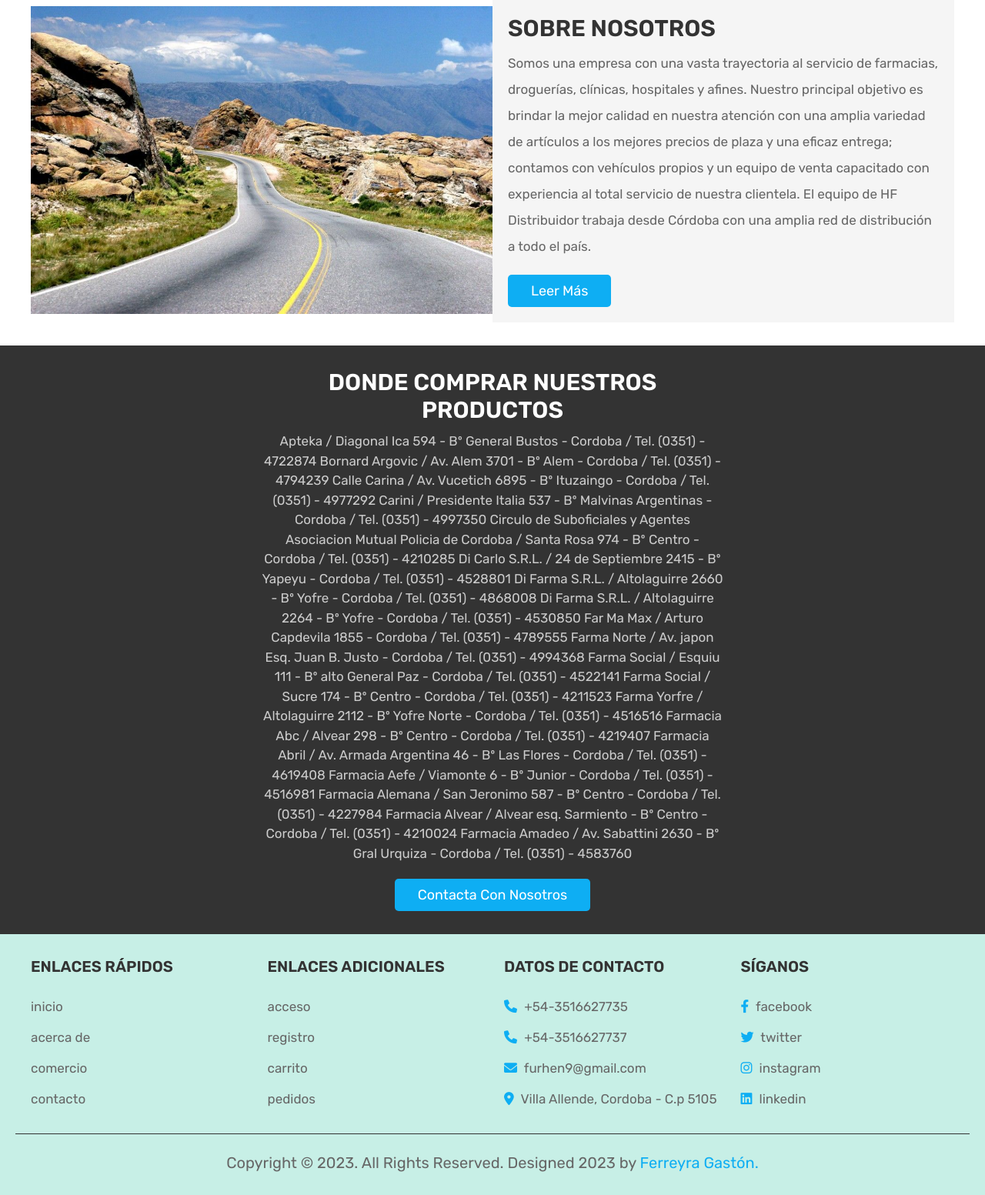
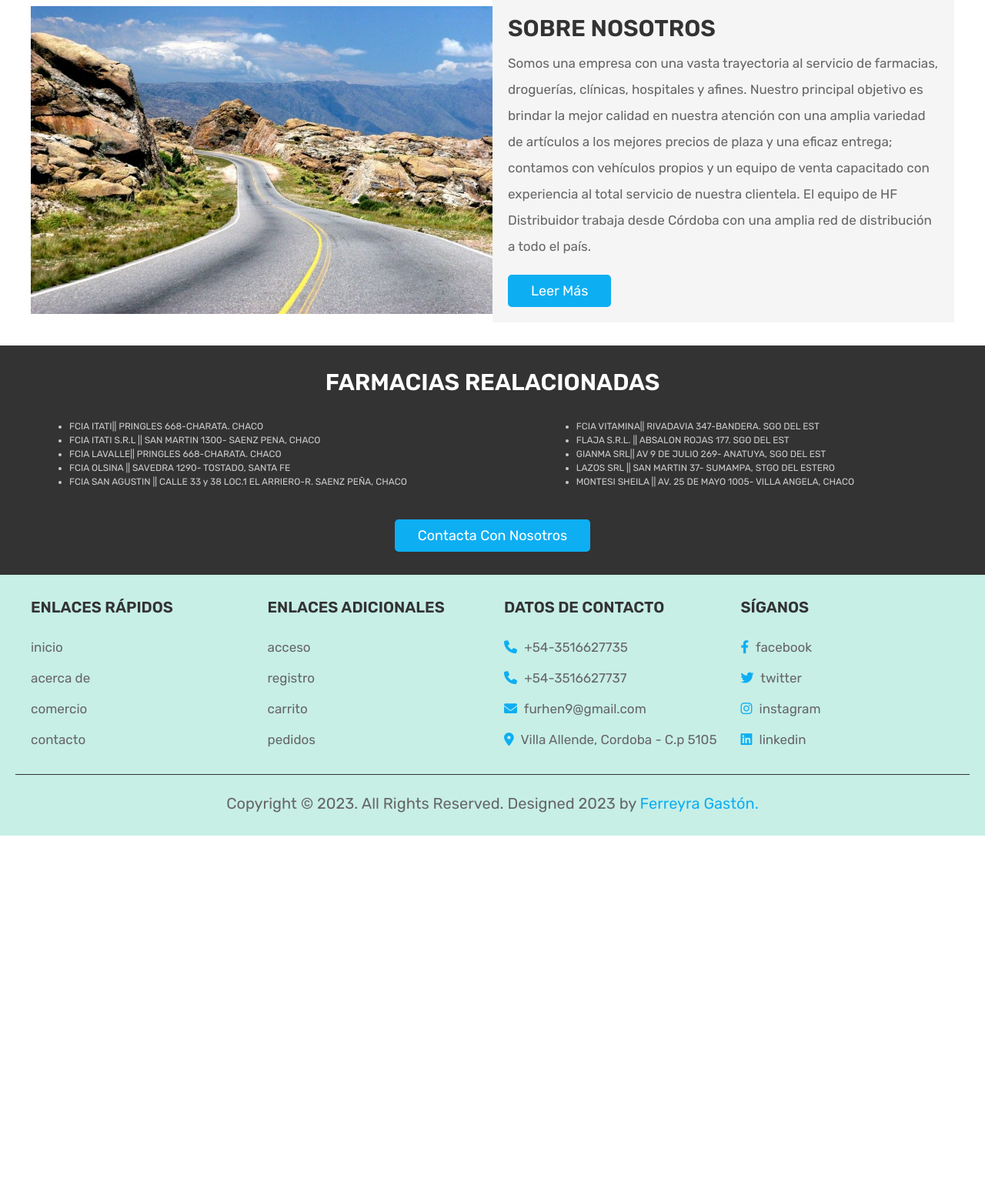
Before and after one commit to ferreyraGaston/Tienda-Online-mas-Dashboard, a PHP site: page /home.php in a window 1280 px wide. Shown: the part 980-2533 px from the top of the page at 77% size. After the commit the page ends 2066 px from the top, so only its background shows below. Run offline with PHP 8.4, Linux system fonts and the light colour scheme; the visitor is signed in with stand-in values (Sample User, id 1); data that the repository does not hold is empty.

Commit message:
contenedor1

```diff
--- a/css/style.css
+++ b/css/style.css
@@ -485,9 +485,9 @@ section{
 }
 
 .home-contact .content{
-   max-width: 60rem;
+   max-width: 130rem;
+   margin:0 auto;
    text-align: center;
-   margin:0 auto;
 }
 
 .home-contact .content h3{
@@ -496,12 +496,34 @@ section{
    color:var(--white);
 }
 
-.home-contact .content p{
+.home-contact .content .contenedor{
    padding:1rem 0;
    line-height: 1.5;
    color:var(--light-white);
-   font-size: 1.7rem;
+   display: grid;
+   grid-template-columns: auto auto;
+
 }
+.home-contact .content .contenedor .contenedor1{
+   width: 80%;
+   margin: 0 5rem;
+   border-radius: 2rem;
+   font-size: 1.2rem;
+   text-align: left;
+   padding-left: 4rem;
+   padding: 2rem;
+}
+
+.home-contact .content .contenedor .contenedor2{
+   width: 80%;
+   margin: 0 5rem;
+   border-radius: 2rem;
+   font-size: 1.2rem;
+   text-align: left;
+   padding-left: 4rem;
+   padding: 2rem;
+}
+
 
 .reviews{
    background-color: var(--light-bg);
@@ -1010,13 +1032,22 @@ section{
    .home .content h3{
       font-size: 3.5rem;
    }
+   .home-contact .content .contenedor{
+      display: grid;
+      grid-template-columns: auto;
 
+   }
 }
 
 @media (max-width:450px){
 
    html{
       font-size: 50%;
+   }
+   .home-contact .content .contenedor{
+      display: grid;
+      grid-template-columns: auto;
+
    }
    .products .box-container{
       display: grid;
--- a/home.php
+++ b/home.php
@@ -127,28 +127,31 @@ El equipo de HF Distribuidor trabaja desde Córdoba con una amplia red de distri
 <section class="home-contact">
 
    <div class="content">
-      <h3>Donde comprar nuestros productos</h3>
-      <p>
-         Apteka / Diagonal Ica 594 - Bº General Bustos - Cordoba / Tel. (0351) - 4722874
-         Bornard Argovic / Av. Alem 3701 - Bº Alem - Cordoba / Tel. (0351) - 4794239
-         Calle Carina / Av. Vucetich 6895 - Bº Ituzaingo - Cordoba / Tel. (0351) - 4977292
-         Carini / Presidente Italia 537 - Bº Malvinas Argentinas - Cordoba / Tel. (0351) - 4997350
-         Circulo de Suboficiales y Agentes Asociacion Mutual Policia de Cordoba / Santa Rosa 974 - Bº Centro - Cordoba / Tel. (0351) - 4210285
-         Di Carlo S.R.L. / 24 de Septiembre 2415 - Bº Yapeyu - Cordoba / Tel. (0351) - 4528801
-         Di Farma S.R.L. / Altolaguirre 2660 - Bº Yofre - Cordoba / Tel. (0351) - 4868008
-         Di Farma S.R.L. / Altolaguirre 2264 - Bº Yofre - Cordoba / Tel. (0351) - 4530850
-         Far Ma Max / Arturo Capdevila 1855 - Cordoba / Tel. (0351) - 4789555
-         Farma Norte / Av. japon Esq. Juan B. Justo - Cordoba / Tel. (0351) - 4994368
-         Farma Social / Esquiu 111 - Bº alto General Paz - Cordoba / Tel. (0351) - 4522141
-         Farma Social / Sucre 174 - Bº Centro - Cordoba / Tel. (0351) - 4211523
-         Farma Yorfre / Altolaguirre 2112 - Bº Yofre Norte - Cordoba / Tel. (0351) - 4516516
-         Farmacia Abc / Alvear 298 - Bº Centro - Cordoba / Tel. (0351) - 4219407
-         Farmacia Abril / Av. Armada Argentina 46 - Bº Las Flores - Cordoba / Tel. (0351) - 4619408
-         Farmacia Aefe / Viamonte 6 - Bº Junior - Cordoba / Tel. (0351) - 4516981
-         Farmacia Alemana / San Jeronimo 587 - Bº Centro - Cordoba / Tel. (0351) - 4227984
-         Farmacia Alvear / Alvear esq. Sarmiento - Bº Centro - Cordoba / Tel. (0351) - 4210024
-         Farmacia Amadeo / Av. Sabattini 2630 - Bº Gral Urquiza - Cordoba / Tel. (0351) - 4583760
-</p>
+      <h3>Farmacias Realacionadas</h3>
+
+      <div class="contenedor">
+         <div class="contenedor1">
+            <ul>
+               <li>FCIA ITATI|| PRINGLES 668-CHARATA. CHACO</li>
+               <li>FCIA ITATI S.R.L || SAN MARTIN 1300- SAENZ PENA, CHACO</li>
+               <li>FCIA LAVALLE|| PRINGLES 668-CHARATA. CHACO</li>
+               <li>FCIA OLSINA || SAVEDRA 1290- TOSTADO, SANTA FE</li>
+               <li>FCIA SAN AGUSTIN || CALLE 33 y 38 LOC.1 EL ARRIERO-R. SAENZ PEÑA, CHACO</li>
+            </ul>
+
+         </div>
+         <div class="contenedor2">
+         <ul>
+               <li>FCIA VITAMINA|| RIVADAVIA 347-BANDERA. SGO DEL EST</li>
+               <li>FLAJA S.R.L. || ABSALON ROJAS 177. SGO DEL EST</li>
+               <li>GIANMA SRL|| AV 9 DE JULIO 269- ANATUYA, SGO DEL EST</li>
+               <li>LAZOS SRL || SAN MARTIN 37- SUMAMPA, STGO DEL ESTERO</li>
+               <li>MONTESI SHEILA || AV. 25 DE MAYO 1005- VILLA ANGELA, CHACO</li>
+            </ul>
+         </div>
+
+      </div>
+
       <a href="contact.php" class="white-btn">Contacta con nosotros</a>
    </div>
 
--- a/search_page.php
+++ b/search_page.php
@@ -73,14 +73,20 @@ Buscar Productos..." class="box">
          while($fetch_product = mysqli_fetch_assoc($select_products)){
    ?>
    <form action="" method="post" class="box">
+      <div class="imagen">
          <img src="uploaded_img/<?php echo $fetch_product['image']; ?>" alt="" class="image">
+      </div>
+      <div class="info">
          <div class="name"><?php echo $fetch_product['name']; ?></div>
          <div class="price">$<?php echo $fetch_product['price']; ?>/-</div>
          <input type="number"  class="qty" name="product_quantity" min="1" value="1">
          <input type="hidden" name="product_name" value="<?php echo $fetch_product['name']; ?>">
          <input type="hidden" name="product_price" value="<?php echo $fetch_product['price']; ?>">
          <input type="hidden" name="product_image" value="<?php echo $fetch_product['image']; ?>">
+      </div>
+      <div class="booton">
          <input type="submit" class="btn" value="añadir al carrito" name="add_to_cart">
+      </div>
    </form>
    <?php
             }
```
Also changed, not shown: orders.php (+1 -8 lines). Lines whose indentation alone changed are shown as unchanged.
